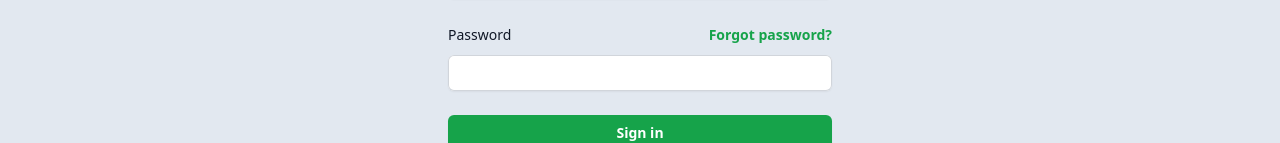
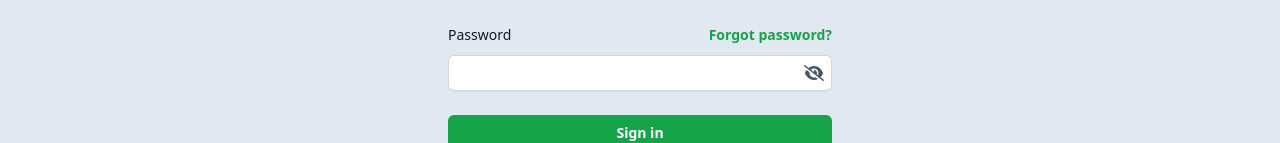
Before and after one commit to alejandro-cartagena/forSure-Hired-Client, a React (Vite) app: page /login in a window 1280 px wide. Shown: the part 425-568 px from the top of the page. Built offline with nearby package versions, Linux system fonts and the light colour scheme; no server answers.

Commit message:
implemented toggle show password

```diff
--- a/src/pages/LoginPage.jsx
+++ b/src/pages/LoginPage.jsx
@@ -1,11 +1,21 @@
-import { useContext, useState } from "react";
+import { useContext, useEffect, useState } from "react";
 import { AuthContext } from "../context/auth.context";
 import { Link } from "react-router-dom";
 import logo from "../assets/images/logo.png";
+import { FontAwesomeIcon } from "@fortawesome/react-fontawesome";
+import { faEye, faEyeSlash } from "@fortawesome/free-solid-svg-icons";
 
 function LoginPage() {
   const [userInfo, setUserInfo] = useState({ loginInfo: "", password: "" });
   const { login, authError } = useContext(AuthContext);
+  const [showPassword, setShowPassword] = useState(false);
+
+  useEffect(() => {
+    const passwordInput = document.getElementById("password");
+    showPassword
+      ? (passwordInput.type = "text")
+      : (passwordInput.type = "password");
+  }, [showPassword]);
 
   const handleChange = (e) => {
     setUserInfo((prev) => ({ ...prev, [e.target.name]: e.target.value }));
@@ -65,7 +75,7 @@ function LoginPage() {
                 </a>
               </div>
             </div>
-            <div className="mt-2">
+            <div className="mt-2 relative">
               <input
                 id="password"
                 name="password"
@@ -76,6 +86,16 @@ function LoginPage() {
                 required
                 className="block w-full rounded-md border-0 py-1.5 px-4 text-gray-900 shadow-sm ring-1 ring-inset ring-gray-300 placeholder:text-gray-400 focus:ring-2 focus:ring-inset focus:ring-indigo-600 sm:text-sm sm:leading-6"
               />
+              <div
+                className="absolute top-1.5 right-2 text-slate-600 cursor-pointer"
+                onClick={() => setShowPassword(!showPassword)}
+              >
+                {showPassword ? (
+                  <FontAwesomeIcon icon={faEye} />
+                ) : (
+                  <FontAwesomeIcon icon={faEyeSlash} />
+                )}
+              </div>
             </div>
           </div>
 
--- a/src/pages/SignupPage.jsx
+++ b/src/pages/SignupPage.jsx
@@ -1,7 +1,9 @@
-import { useContext, useState } from "react";
+import { useContext, useState, useEffect } from "react";
 import { AuthContext } from "../context/auth.context";
 import { Link } from "react-router-dom";
 import logo from "../assets/images/logo.png";
+import { FontAwesomeIcon } from "@fortawesome/react-fontawesome";
+import { faEye, faEyeSlash } from "@fortawesome/free-solid-svg-icons";
 
 function SignupPage() {
   const [userInfo, setUserInfo] = useState({
@@ -10,6 +12,14 @@ function SignupPage() {
     password: "",
   });
   const { signup, authError } = useContext(AuthContext);
+  const [showPassword, setShowPassword] = useState(false);
+
+  useEffect(() => {
+    const passwordInput = document.getElementById("password");
+    showPassword
+      ? (passwordInput.type = "text")
+      : (passwordInput.type = "password");
+  }, [showPassword]);
 
   const handleChange = (e) => {
     setUserInfo((prev) => ({ ...prev, [e.target.name]: e.target.value }));
@@ -80,7 +90,7 @@ function SignupPage() {
                 Password
               </label>
             </div>
-            <div className="mt-2">
+            <div className="mt-2 relative">
               <input
                 id="password"
                 name="password"
@@ -91,6 +101,16 @@ function SignupPage() {
                 required
                 className="block w-full rounded-md border-0 py-1.5 px-4 text-gray-900 shadow-sm ring-1 ring-inset ring-gray-300 placeholder:text-gray-400 focus:ring-2 focus:ring-inset focus:ring-indigo-600 sm:text-sm sm:leading-6"
               />
+              <div
+                className="absolute top-1.5 right-2 text-slate-600 cursor-pointer"
+                onClick={() => setShowPassword(!showPassword)}
+              >
+                {showPassword ? (
+                  <FontAwesomeIcon icon={faEye} />
+                ) : (
+                  <FontAwesomeIcon icon={faEyeSlash} />
+                )}
+              </div>
             </div>
           </div>
 
```
